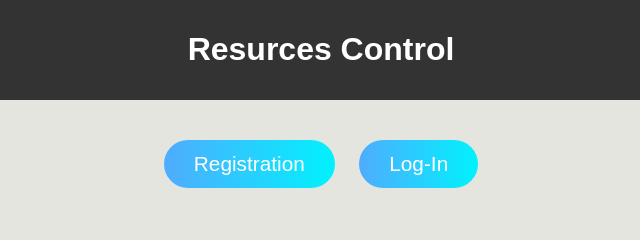
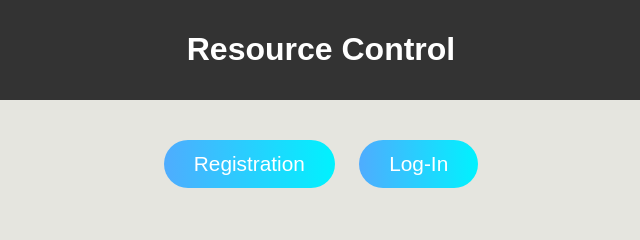
Before and after one commit to Schreiry/REROL-resource-control-, a plain HTML site: page basement/index.html in a window 1280 px wide. Shown: the top 240 px of the page, 319-959 px from the left. Drawn offline with Linux system fonts and the light colour scheme.

Commit message:
Update index.html

```diff
--- a/basement/index.html
+++ b/basement/index.html
@@ -23,7 +23,7 @@
 
 
 <header>
-  <h1>Resurces Control</h1>
+  <h1>Resource Control</h1>
 </header>
 
 <!-- ====================================================== -->
```
